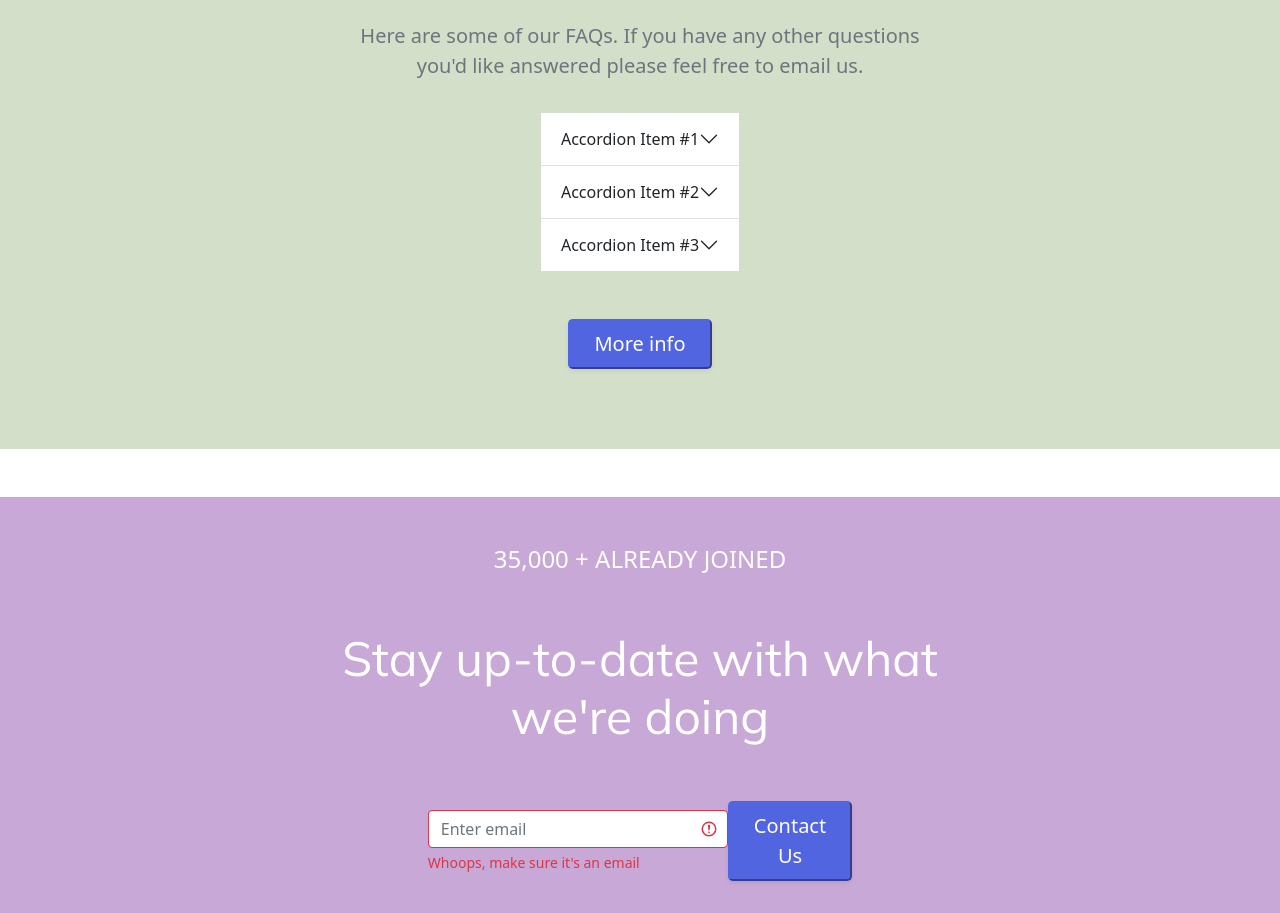
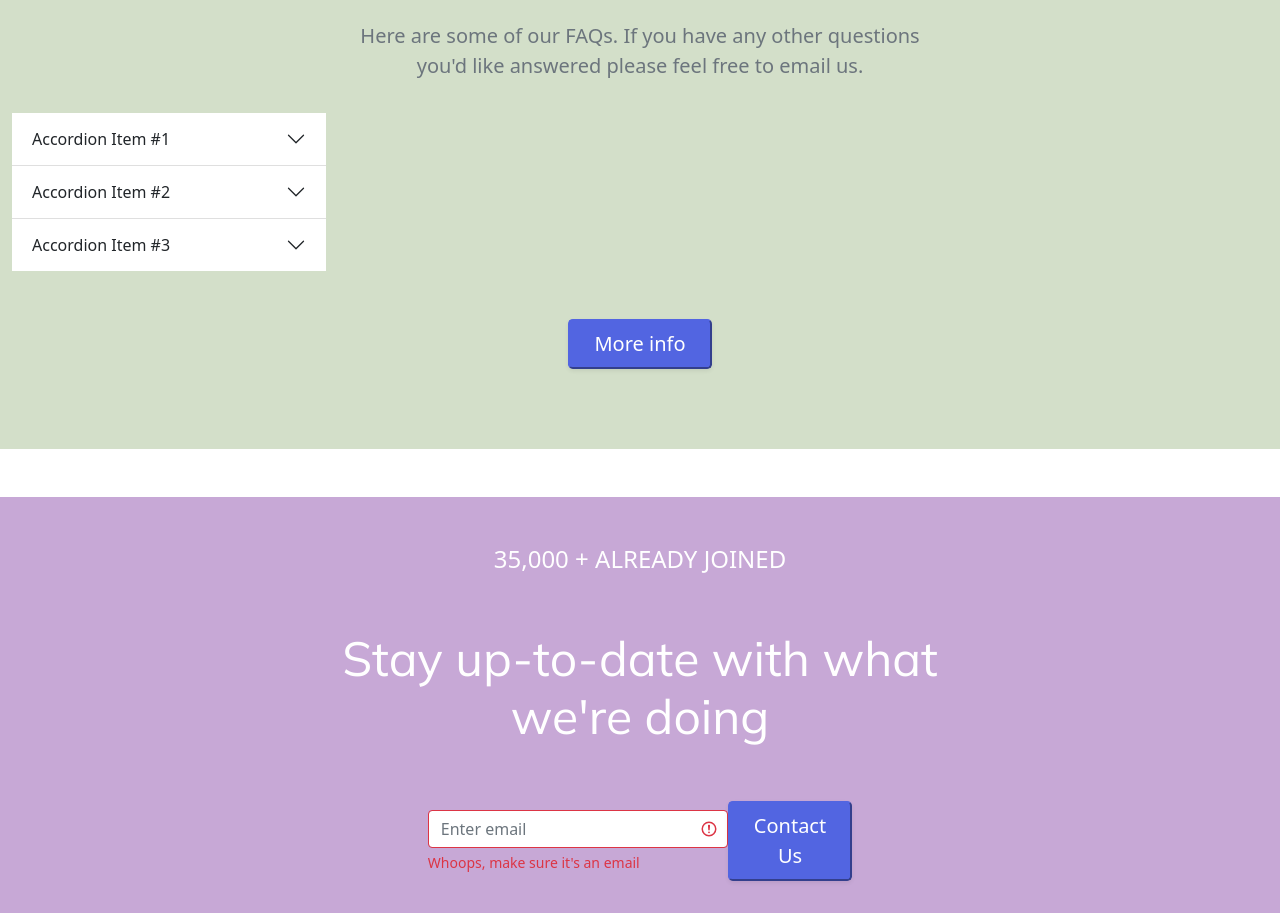
Before and after one commit to mireia884/Sprint-2, a website: page exercici 5/index.html in a window 1280 px wide. Shown: the part 2449-3362 px from the top of the page. Drawn offline with nearby package versions, Linux system fonts and the light colour scheme.

Commit message:
ejercicio 5

```diff
--- a/exercici 5/index.html
+++ b/exercici 5/index.html
@@ -328,7 +328,7 @@
     </div>
 
     <!-- Accordion -->
-   <div class="d-flex justify-content-center w-100">
+   <div class="w-25">
      <div class="row">
       <div class="accordion accordion-flush" id="accordionFlushExample">
         <div class="accordion-item">
```
